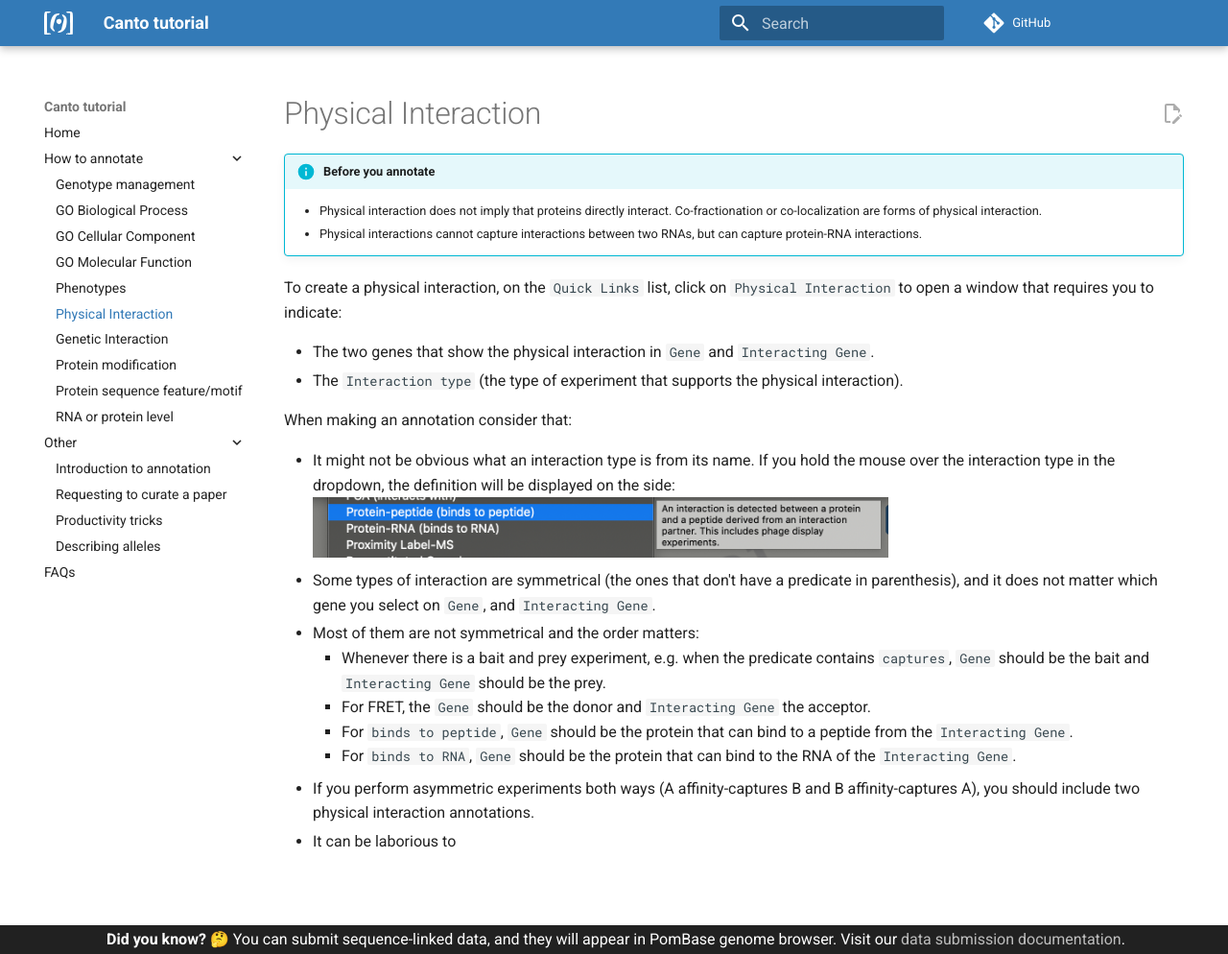
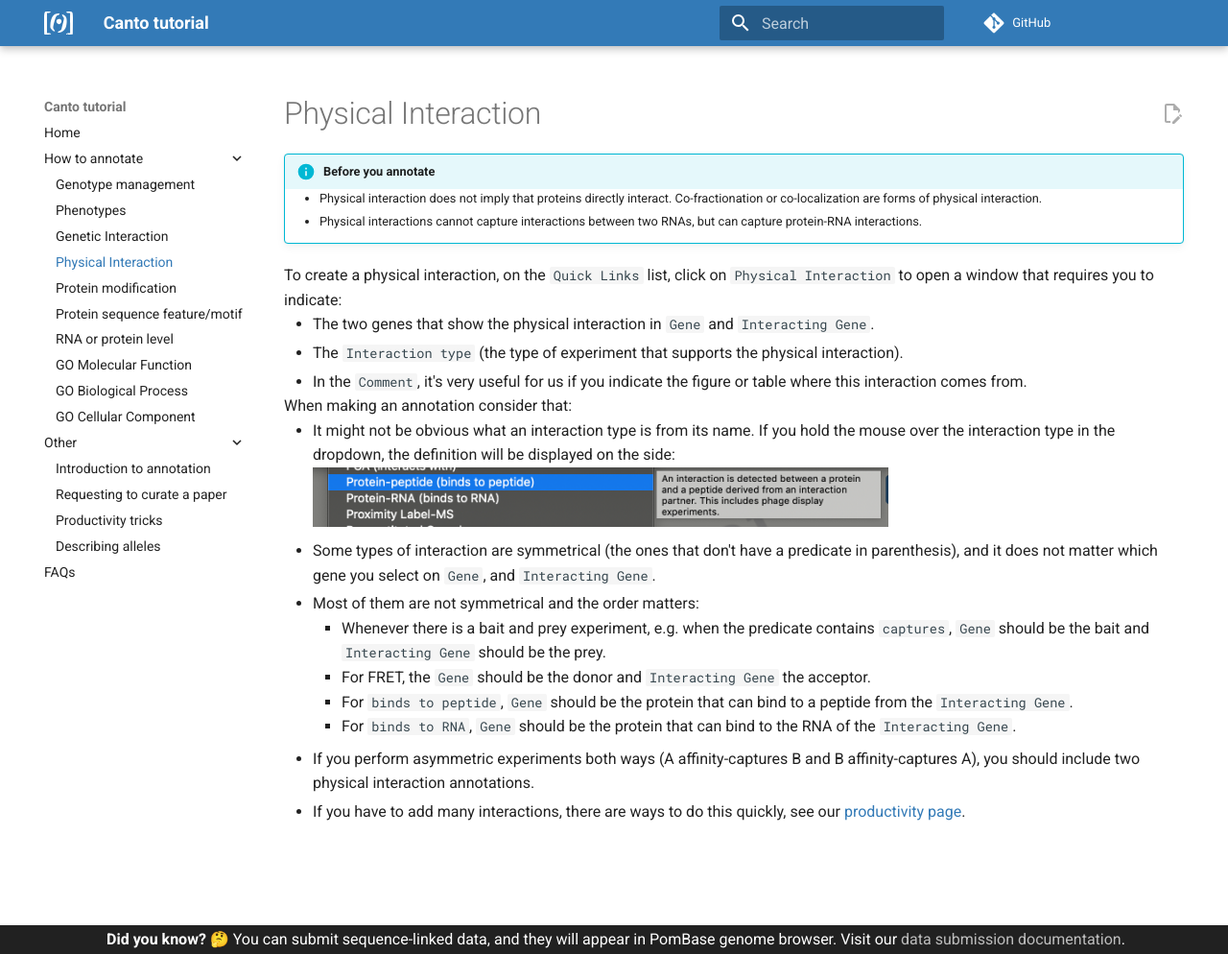
Before and after one commit to pombase/canto_tutorial, an MkDocs documentation site: the page built from docs/physical_interaction.md, in a window 1280 px wide and 994 px high. Shown: the whole window at 96% size. Built offline with MkDocs 1.6.1 and Material for MkDocs 9.7.7, drawn with Linux system fonts in a browser that asks for light colours; comment, search, counter and statistics services are not loaded.

```diff
--- a/docs/physical_interaction.md
+++ b/docs/physical_interaction.md
@@ -11,6 +11,7 @@ To create a physical interaction, on the `Quick Links` list, click on `Physical
 
 * The two genes that show the physical interaction in `Gene` and `Interacting Gene`.
 * The `Interaction type` (the type of experiment that supports the physical interaction).
+* In the `Comment`, it's very useful for us if you indicate the figure or table where this interaction comes from.
 
 When making an annotation consider that:
 
@@ -25,4 +26,4 @@ When making an annotation consider that:
     * For `binds to peptide`, `Gene` should be the protein that can bind to a peptide from the `Interacting Gene`.
     * For `binds to RNA`, `Gene` should be the protein that can bind to the RNA of the `Interacting Gene`.
 * If you perform asymmetric experiments both ways (A affinity-captures B and B affinity-captures A), you should include two physical interaction annotations.
-* It can be laborious to
+* If you have to add many interactions, there are ways to do this quickly, see our [productivity page](./productivity.md#transferring-physical-interactions).
--- a/docs/stylesheets/extra.css
+++ b/docs/stylesheets/extra.css
@@ -112,3 +112,13 @@ main {
     display: none;
   }
 }
+
+.md-typeset ul {
+  margin-bottom: 0;
+  margin-top: 0;
+}
+
+.md-typeset p {
+  margin-block-end: 0;
+  margin-block-start: 0;
+}
--- a/mkdocs.yml
+++ b/mkdocs.yml
@@ -40,15 +40,15 @@ nav:
   - Home: index.md
   - How to annotate:
     - Genotype management: genotype_management.md
-    - GO Biological Process: go_BP.md
-    - GO Cellular Component: go_CC.md
-    - GO Molecular Function: go_MF.md
     - Phenotypes: phenotypes.md
+    - Genetic Interaction: genetic_interaction.md
     - Physical Interaction: physical_interaction.md
-    - Genetic Interaction: genetic_interaction.md
     - Protein modification: protein_modification.md
     - Protein sequence feature/motif: protein_sequence_feature.md
     - RNA or protein level: rna_protein_level.md
+    - GO Molecular Function: go_MF.md
+    - GO Biological Process: go_BP.md
+    - GO Cellular Component: go_CC.md
   - Other:
     - Introduction to annotation: intro_annotation.md
     - Requesting to curate a paper: request_curation_session.md
```
Also changed, not shown: docs/productivity.md (+6 -0 lines), docs/protein_modification.md (+22 -6 lines), readme.md (+2 -0 lines).
